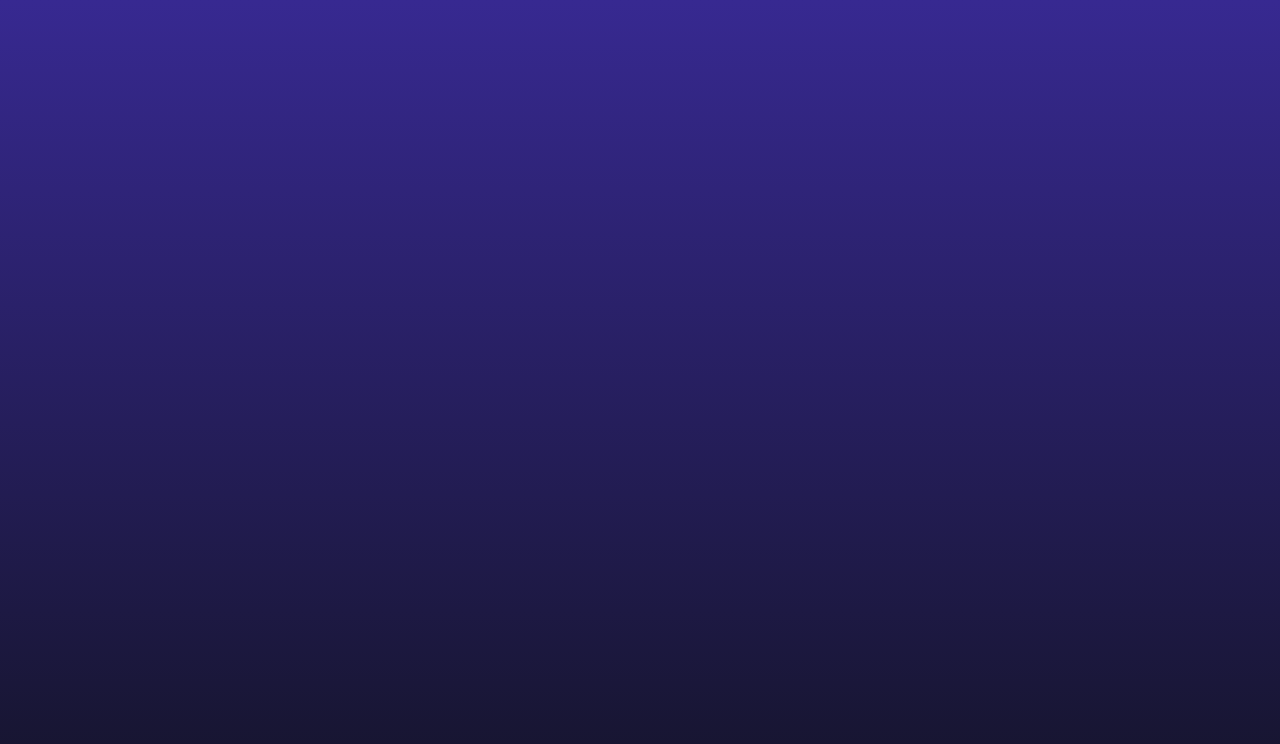
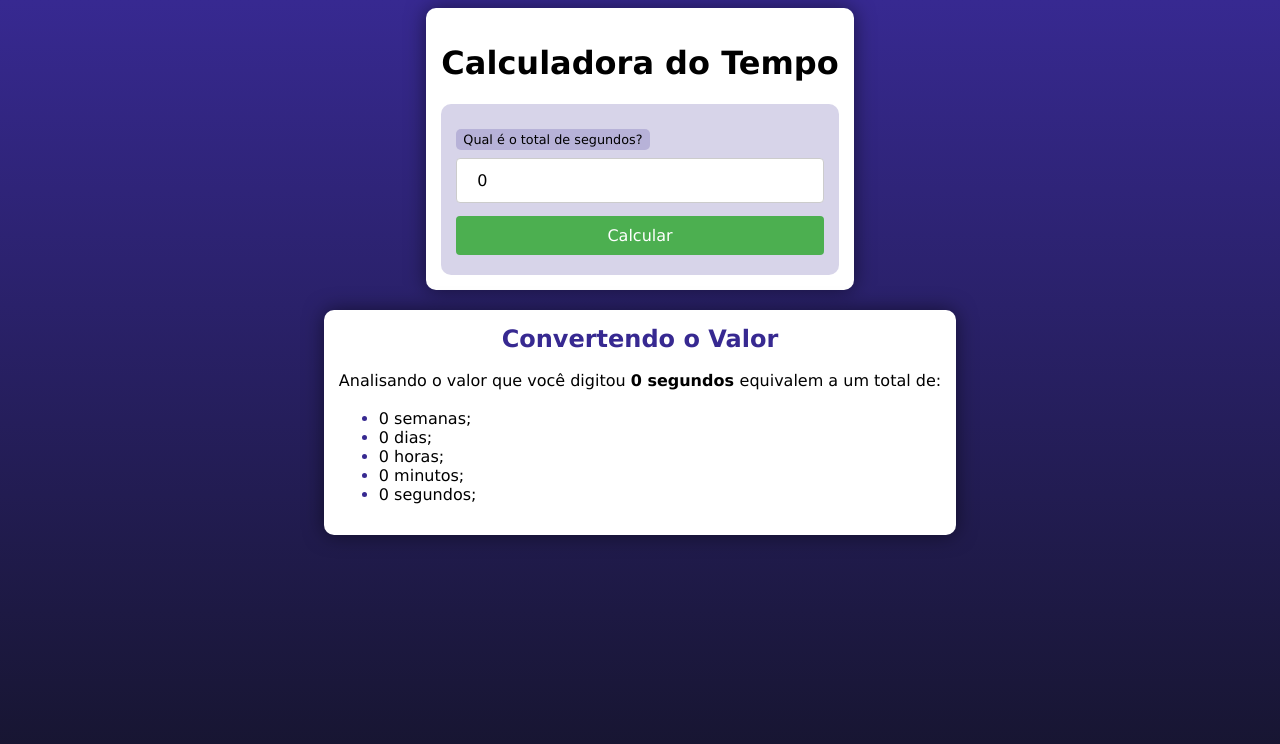
Before and after one commit to Raphael-Machado-Silva/PHP, a PHP site: page / in a window 1280 px wide. Shown: the top 744 px of the page. Run offline with PHP 8.4, Linux system fonts and the light colour scheme.

Commit message:
Update index.php

```diff
--- a/desafio012/index.php
+++ b/desafio012/index.php
@@ -7,6 +7,32 @@
     <title>Máquina do Tempo</title>
 </head>
 <body>
-
+    <?php
+    $time = $_REQUEST['time']??0;
+    ?>
+    <main>
+        <h1 style="text-align: center;">Calculadora do Tempo</h1>
+        <form action="<?php echo $_SERVER['PHP_SELF'] ?>" method="post">
+            <label for="time">Qual é o total de segundos?</label>
+            <input type="number" name="time" id="idtime" min="1" step="0.1" required value="<?php echo $time;?>">
+            <input type="submit" value="Calcular">
+        </form>
+    </main>
+    <article>
+        <h2 style="text-align: center;">Convertendo o Valor</h2>
+        <?php
+        $semanas =0;
+        $dias =0;
+        $horas =0;
+        $minutos =0;
+        $segundos =0;
+            echo "<p> Analisando o valor que você digitou <strong>". $time. " segundos </strong> equivalem a um total de:</p>";
+            echo "<ul> <li> ". $semanas. " semanas;";
+            echo " <li> ". $dias. " dias;";
+            echo " <li> ". $horas. " horas;";
+            echo " <li> ". $minutos. " minutos;";
+            echo " <li> ". $segundos. " segundos; </ul>";
+        ?>
+    </article>
 </body>
 </html>
```
